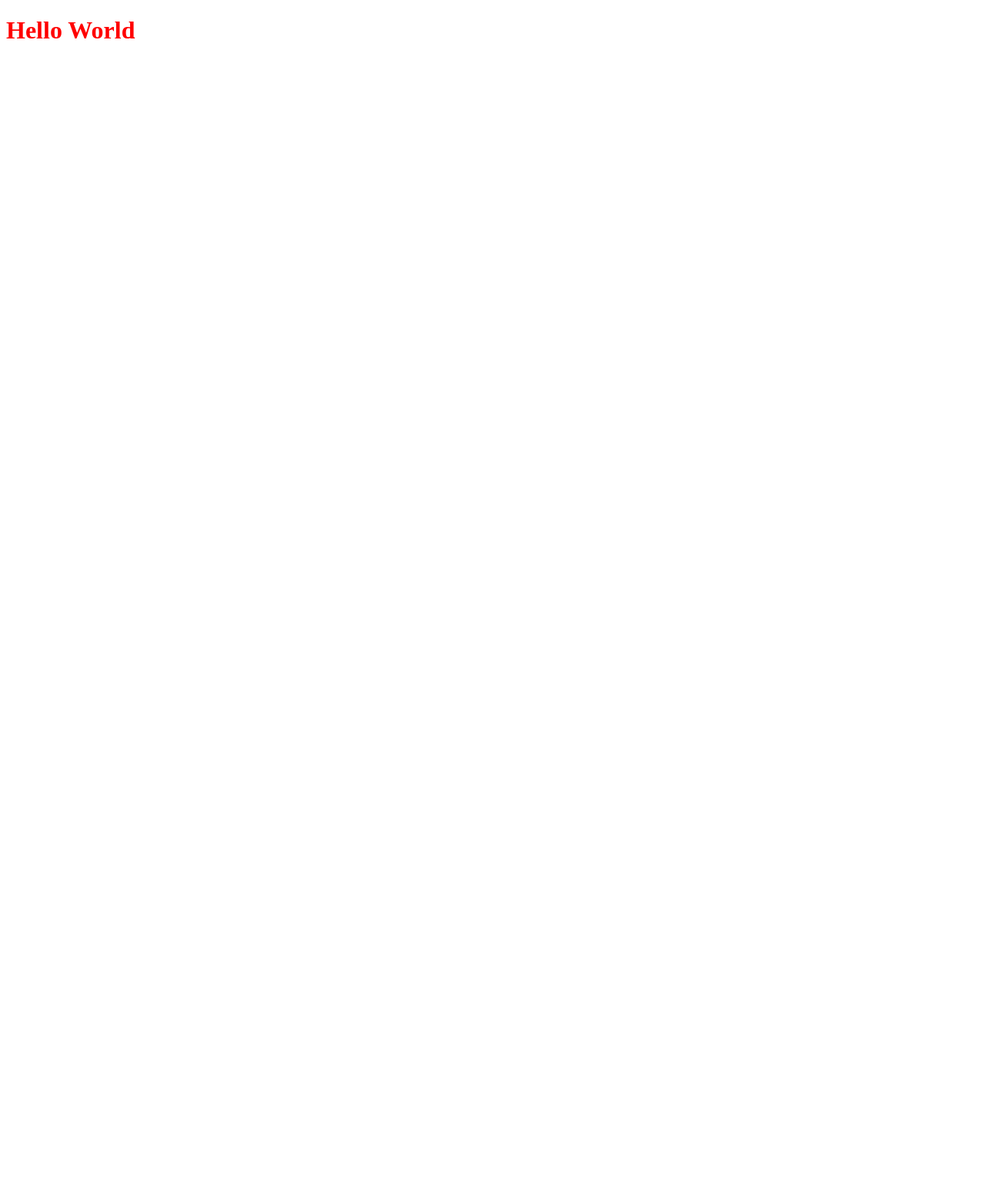
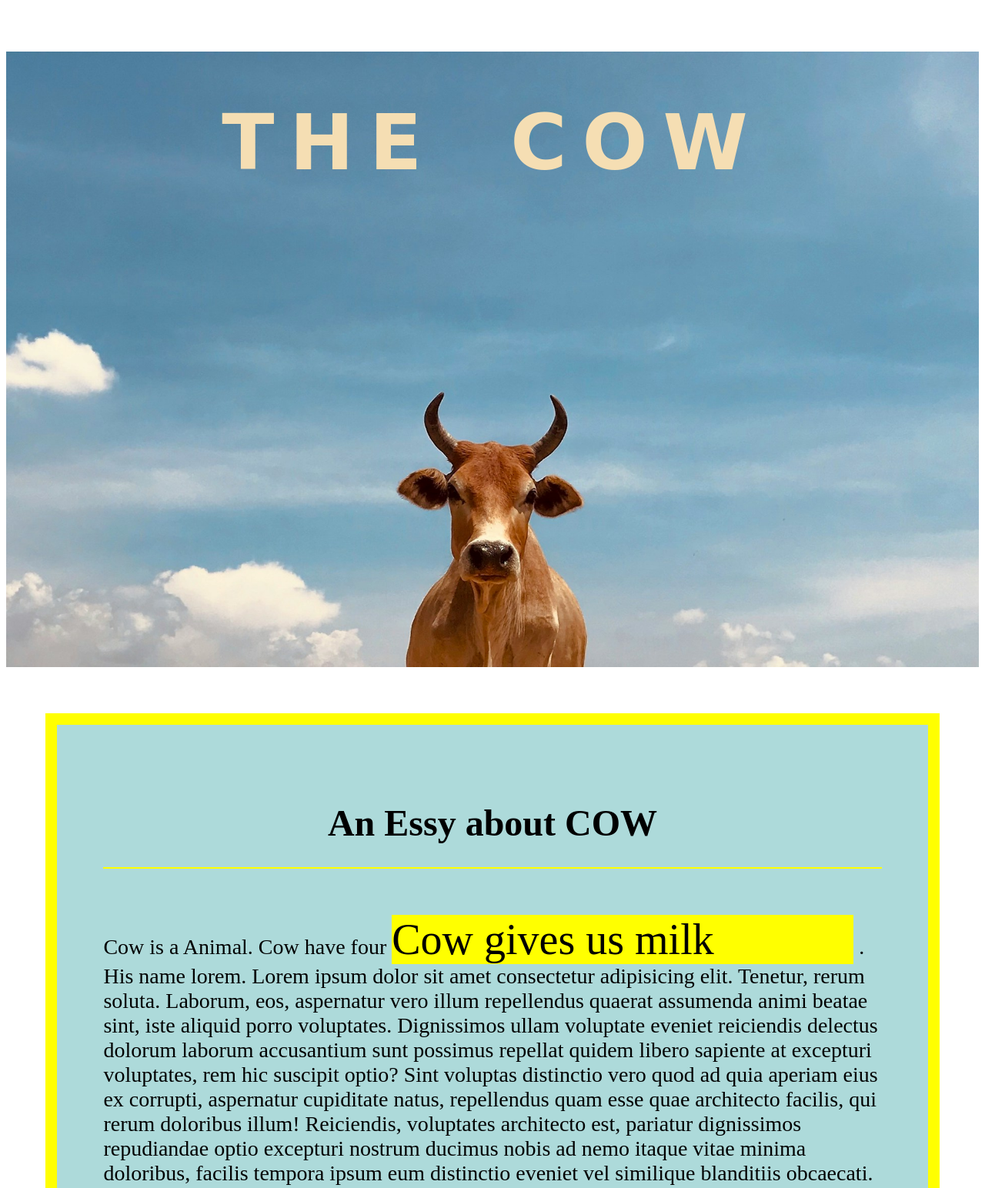
Before and after one commit to shiba4D/basic-html-css, a plain HTML site: page index.html in a window 1280 px wide. Shown: the top 1544 px of the page at 77% size. Before the commit the page ends 800 px from the top, so only its background shows below. Drawn offline with Linux system fonts and the light colour scheme.

Commit message:
hero section complete and essay completed

```diff
--- a/index.html
+++ b/index.html
@@ -3,10 +3,35 @@
 <head>
     <meta charset="UTF-8">
     <meta name="viewport" content="width=device-width, initial-scale=1.0">
+    <meta name="author" con/>
     <title>basic-conceptual page</title>
     <link rel="stylesheet" href="styles/style.css">
+    <link rel="shortcut icon" href="https://img.icons8.com/?size=48&id=bMylUSWbVIBr&format=png" type="image/x-icon">
 </head>
 <body>
-    <h1>Hello World</h1>
+    <div class="hero">
+        <h1>THE COW</h1>
+    </div>
+
+    <div class="article">
+        <!-- content -->
+        <h2>An Essy about COW</h2>
+        <p>Cow is a Animal. Cow have four <span class="imp">Cow gives us milk</span> . His name lorem. Lorem ipsum dolor sit amet consectetur adipisicing elit. Tenetur, rerum soluta. Laborum, eos, aspernatur vero illum repellendus quaerat assumenda animi beatae sint, iste aliquid porro voluptates. Dignissimos ullam voluptate eveniet reiciendis delectus dolorum laborum accusantium sunt possimus repellat quidem libero sapiente at excepturi voluptates, rem hic suscipit optio? Sint voluptas distinctio vero quod ad quia aperiam eius ex corrupti, aspernatur cupiditate natus, repellendus quam esse quae architecto facilis, qui rerum doloribus illum! Reiciendis, voluptates architecto est, pariatur dignissimos repudiandae optio excepturi nostrum ducimus nobis ad nemo itaque vitae minima doloribus, facilis tempora ipsum eum distinctio eveniet vel similique blanditiis obcaecati.</p>
+    </div>
+    <div>
+    <div id="cow-type">
+        <h2>Type of Cow</h2>
+
+    <div>
+        <img src="https://images.unsplash.com/photo-1677327320559-b5829386c308?w=500&auto=format&fit=crop&q=60&ixlib=rb-4.0.3&ixid=M3wxMjA3fDB8MHxzZWFyY2h8MXx8Y293JTIwcG90cmFpdHxlbnwwfHwwfHx8MA%3D%3D" alt="">
+    </div>
+    <div>
+        <img src="https://images.unsplash.com/photo-1535435734705-4f0f32e27c83?w=500&auto=format&fit=crop&q=60&ixlib=rb-4.0.3&ixid=M3wxMjA3fDB8MHxzZWFyY2h8MTR8fGNvdyUyMHBvdHJhaXR8ZW58MHx8MHx8fDA%3D" alt="">
+    </div>
+    <div>
+        <img src="https://images.unsplash.com/photo-1534338580013-382cf48bd435?w=500&auto=format&fit=crop&q=60&ixlib=rb-4.0.3&ixid=M3wxMjA3fDB8MHxzZWFyY2h8MTZ8fGNvdyUyMHBvdHJhaXR8ZW58MHx8MHx8fDA%3D" alt="">
+    </div>
+    </div>
+</div>
 </body>
 </html>
--- a/styles/style.css
+++ b/styles/style.css
@@ -1,3 +1,61 @@
-h1{
-    color: red;
+<style>
+@import url('https://fonts.googleapis.com/css2?family=Lato:ital,wght@0,100;0,300;0,400;0,700;0,900;1,100;1,300;1,400;1,700;1,900&family=Roboto:ital,wght@0,100;0,300;0,400;0,500;0,700;0,900;1,100;1,300;1,400;1,500;1,700;1,900&display=swap')
+</style>
+
+*{
+    margin: 0;
+    padding: 0;
+    font-family: 'Lato', sans-serif;
 }
+.hero{
+    background-image: url('../img/anand-thakur-y0dSeflqUWo-unsplash.jpg');
+    background-size: cover;
+    background-position: bottom center;
+    height: 100vh;
+}
+.hero h1{
+     color: wheat;
+    font-size: 100px;
+    text-align: center;
+    font-weight: 900;
+    font-family: cursive;
+    word-spacing: 40px;
+    letter-spacing: 20px;
+    padding-top: 60px; */
+}
+
+.article ,#cow-type{
+    width: 80%;
+    /* margin-right:auto;
+    margin-left: auto;
+    margin: top 60px;
+    margin-bottom: 60px; */
+    margin: 60px auto;
+    border-width: 15px;
+    border-color:yellow;
+    border-style: solid;
+    background-color: rgb(173, 218, 218);
+    padding: 60px;
+}
+.article h2{
+    text-align: center;
+    font-size: 48px;
+
+    border-style: solid;
+    border-width: 2px;
+    border-top: 0;
+    border-left:0;
+    border-right:0;
+    border-color:yellow;
+    padding-bottom: 30px;
+    margin-bottom: 60px;
+}
+.article{
+    font-size: 28px;
+}
+.article p .imp{
+    font-size: 2em;
+    background-color: yellow;
+    display: inline-block;
+    width: 600px;
+}
```
Also changed, not shown: img/anand-thakur-y0dSeflqUWo-unsplash.jpg (added).
